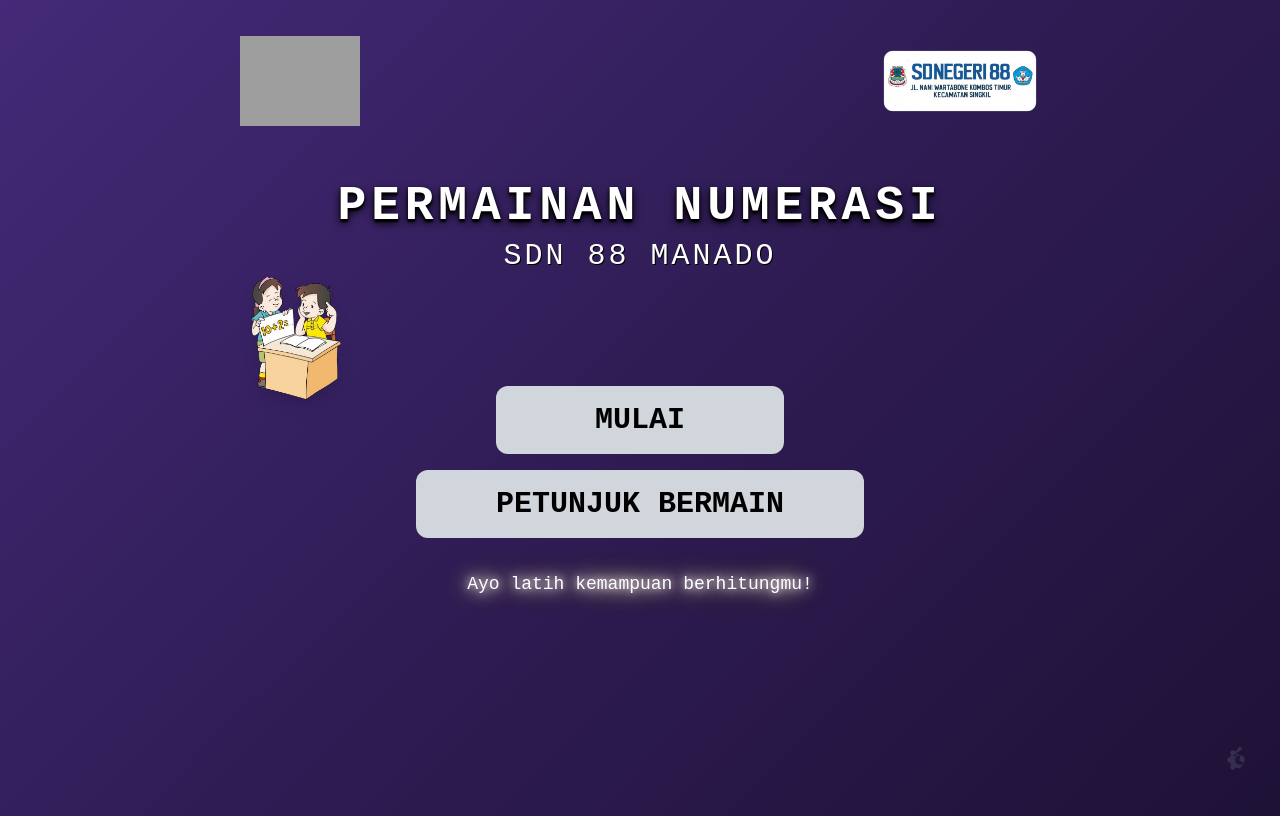
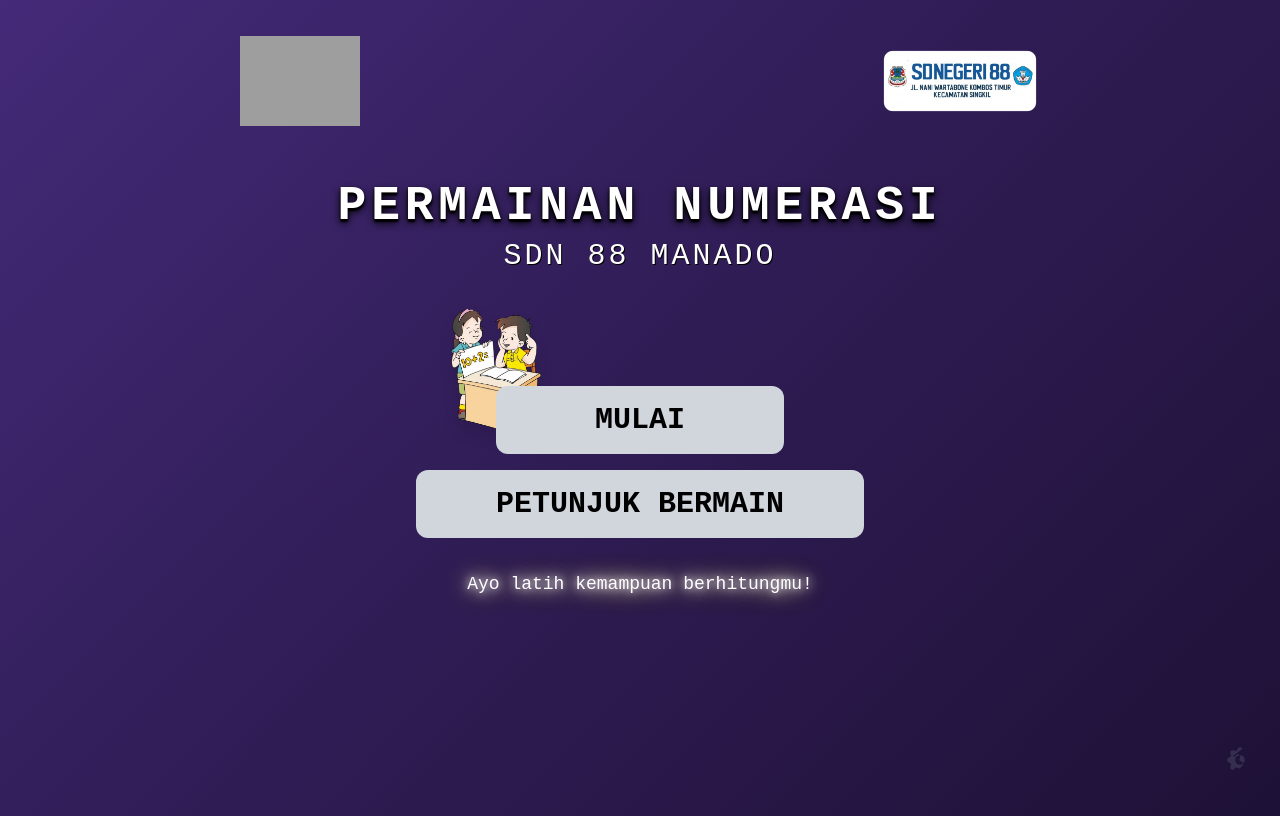
Before and after one commit to Fireknight2907/Game-Numerasi, a React (Vite) app: page / in a window 1280 px wide. Built offline with nearby package versions, Linux system fonts and the light colour scheme; grey boxes are pictures that could not be loaded; a web font is replaced by a local one.

Commit message:
Version 2.6

```diff
--- a/src/pages/MainMenu.jsx
+++ b/src/pages/MainMenu.jsx
@@ -174,16 +174,21 @@ function MainMenu({ onStart }) {
             </div>
 
             {/* CONTENT */}
-            <div className="flex flex-col items-center gap-4 w-full mt-24 mb-10 px-4 relative">
-              <img src={mikir} className="absolute w-24 sm:w-32 -top-20 sm:-top-28 left-4 sm:left-10 drop-shadow-xl" />
+            <div className="flex flex-col items-center gap-4 w-full mt-24 mb-10 px-4">
 
+              <div className="relative w-full sm:w-3/4 md:w-1/2 lg:w-1/3">
+                <img
+                  src={mikir}
+                  className="absolute w-24 sm:w-32 -top-14 sm:-top-20 -left-10 sm:-left-16 drop-shadow-xl z-0"
+                />
                 <button
                   onClick={() => navigateTo('SPLASH')}
-                className="z-10 w-full sm:w-3/4 md:w-1/2 lg:w-1/3 py-3 md:py-4 text-lg md:text-3xl rounded-xl bg-gray-300
+                  className="relative z-10 w-full py-3 md:py-4 text-lg md:text-3xl rounded-xl bg-gray-300
                   text-black font-bold transition duration-350 hover:shadow-lg hover:-translate-y-1 shadow-white"
                 >
                   MULAI
                 </button>
+              </div>
 
               <button
                 onClick={() => navigateTo('INSTRUCTIONS')}
```
Lines whose indentation alone changed are shown as unchanged.
